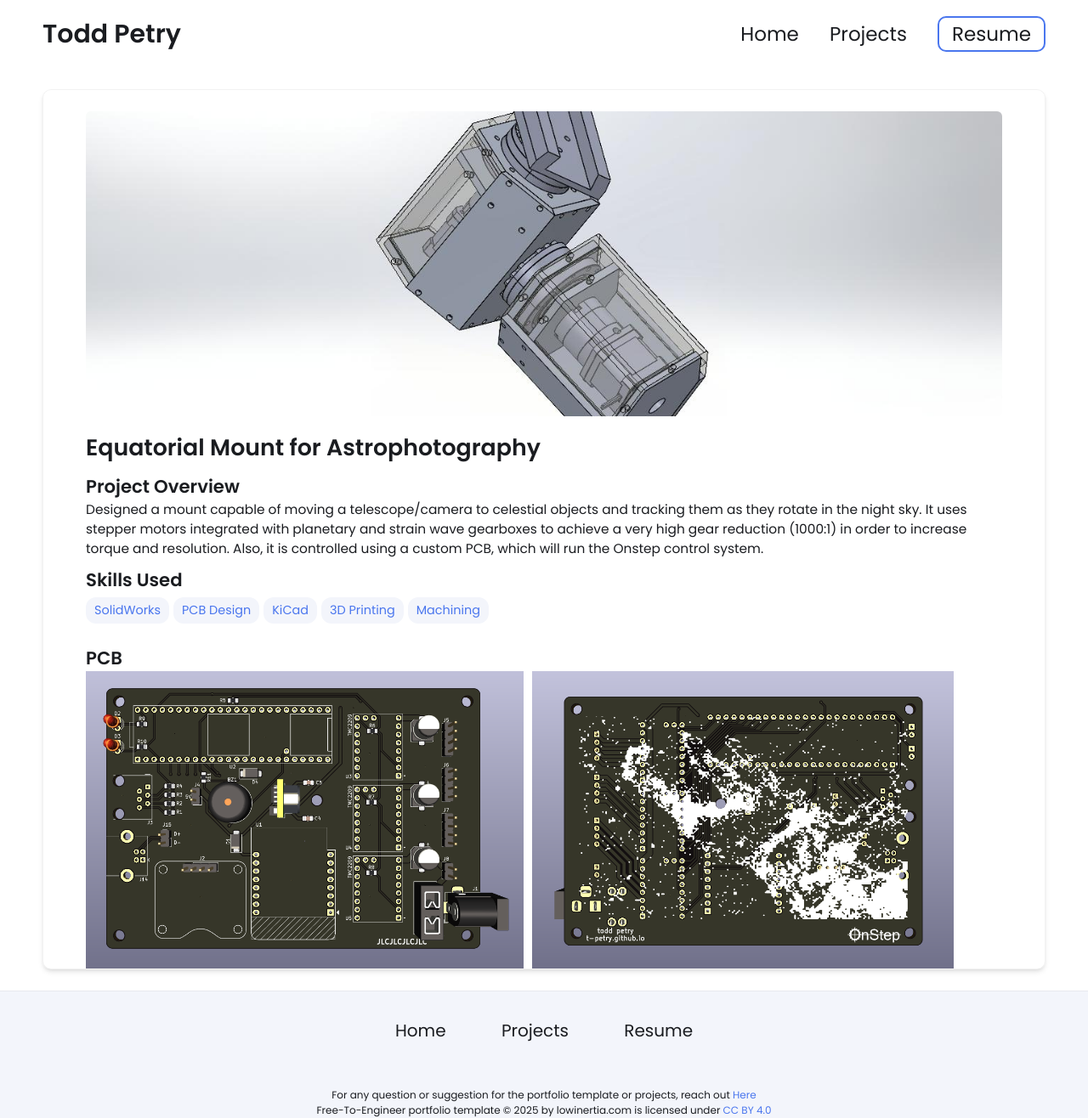
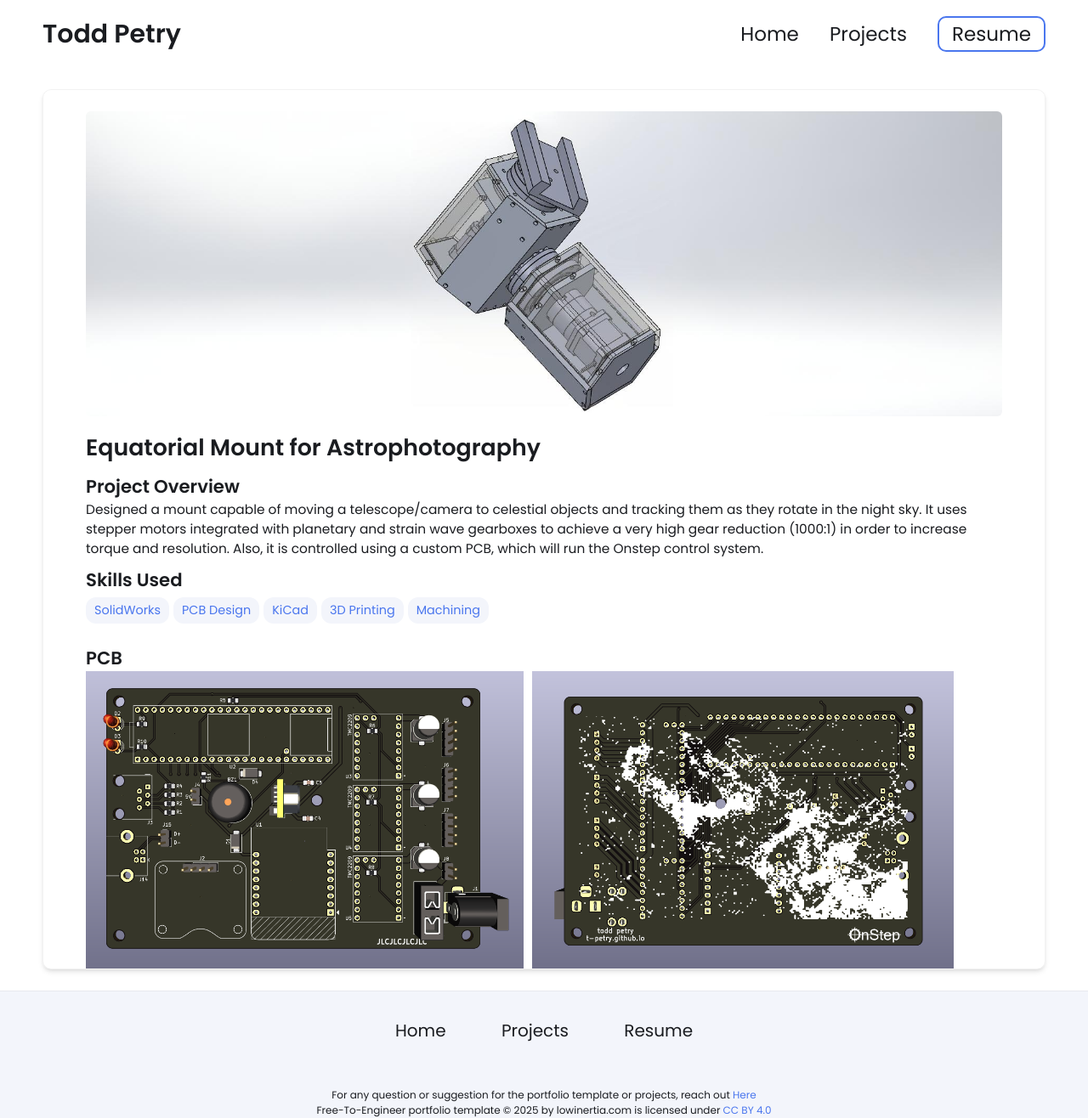
Before and after one commit to t-petry/t-petry.github.io, a Jekyll site: the page built from _projects/eq-mount/index.md, in a window 1280 px wide. Shown: the whole page at 85% size. Built offline with Jekyll 4.4.1, drawn with Linux system fonts in a browser that asks for light colours.

Commit message:
changed mount photo (more extended)

```diff
--- a/_projects/eq-mount/index.md
+++ b/_projects/eq-mount/index.md
@@ -8,7 +8,7 @@ skills:
   - KiCad
   - 3D Printing
   - Machining
-main-image: /mount_extended.jpg
+main-image: /mount_extended2.jpg
 ---
 
 ## PCB
```
Also changed, not shown: _projects/eq-mount/mount_extended2.jpg (added).
